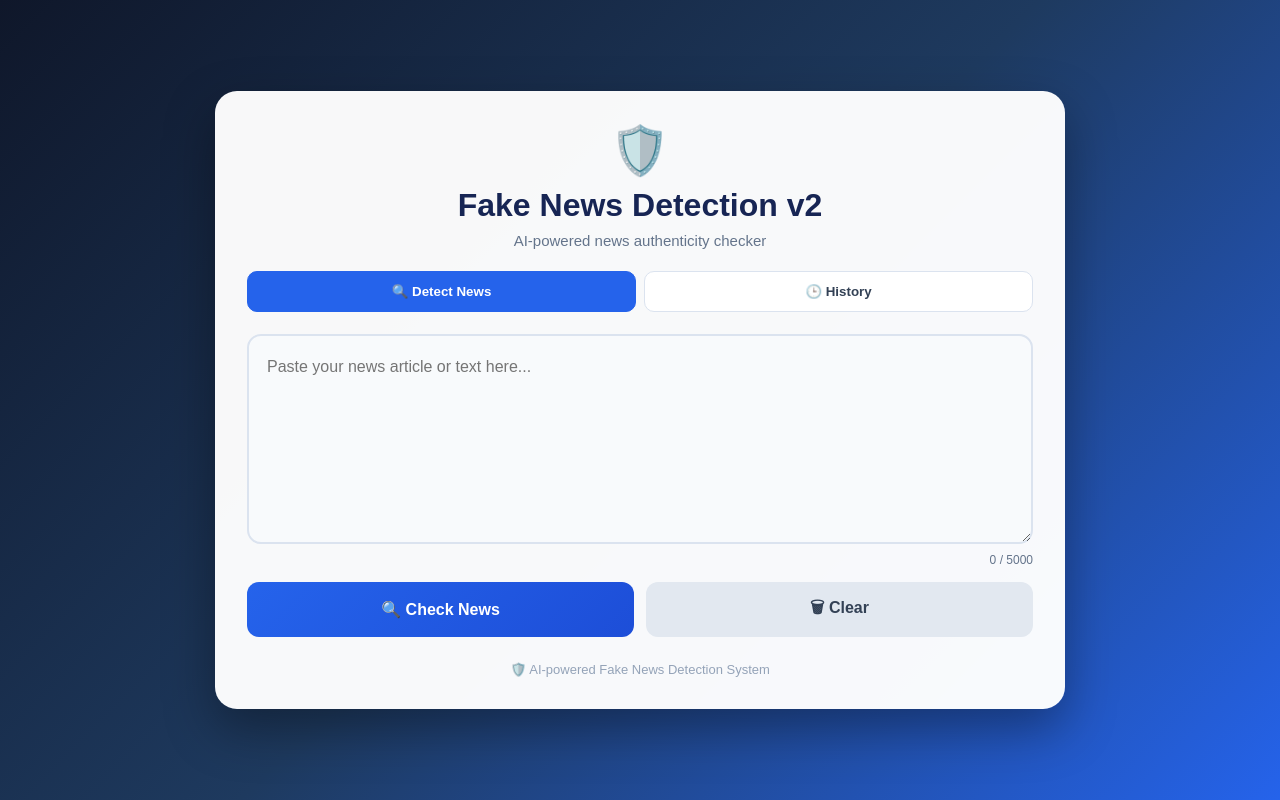
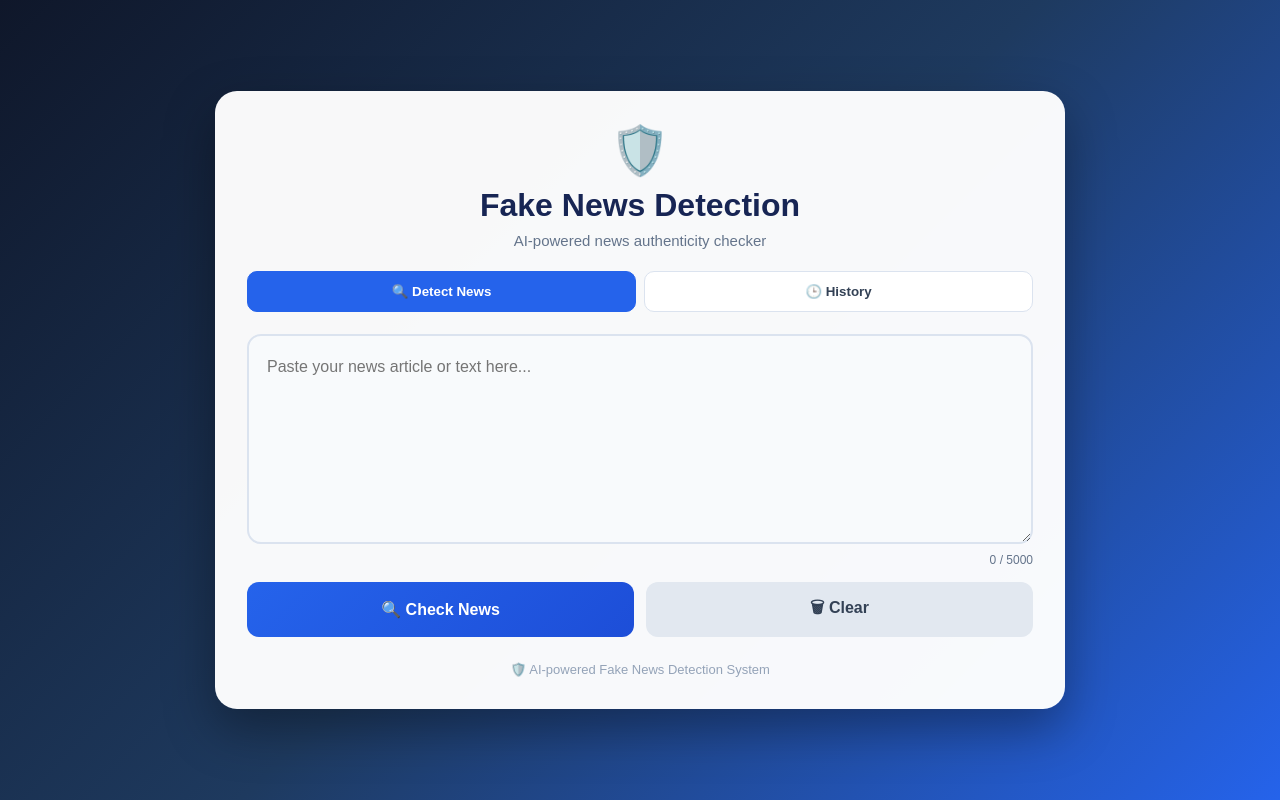
Before and after one commit to vishnukantgiri/Fake-News-Detection, a plain HTML site: page frontend/index.html in a window 1280 px wide. Drawn offline with Linux system fonts and the light colour scheme.

Commit message:
Remove test version

```diff
--- a/frontend/index.html
+++ b/frontend/index.html
@@ -359,7 +359,7 @@ textarea:focus{
 
     <div class="icon">🛡️</div>
 
-    <h1>Fake News Detection v2</h1>
+    <h1>Fake News Detection</h1>
 
     <p class="subtitle">
         AI-powered news authenticity checker
```
